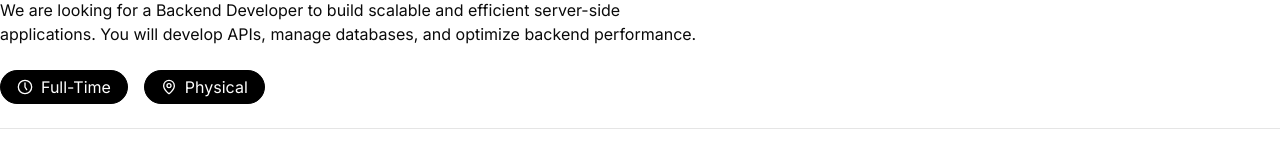
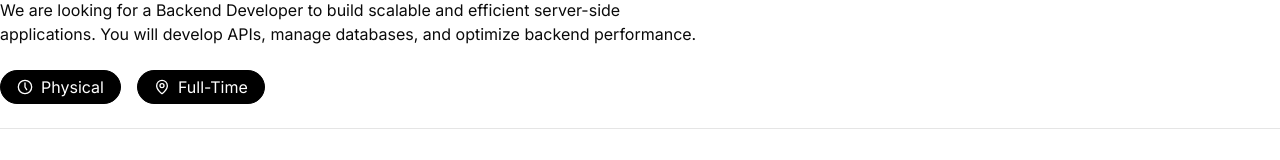
Before and after one commit to Kaveeshala/careerpage, a Next.js app: page /pages/careers/backendDeveloper in a window 1280 px wide. Shown: the part 168-328 px from the top of the page. Built offline with nearby package versions, Linux system fonts and the light colour scheme.

Commit message:
change details in jobdescription

```diff
--- a/app/data.js
+++ b/app/data.js
@@ -126,7 +126,7 @@ const careerDetails = {
         description: "We are looking for a Backend Developer to build scalable and efficient server-side applications. You will develop APIs, manage databases, and optimize backend performance.",
         salary: "LKR 100,000 - LKR 230,000",
         jobType: "Full-Time",
-    location: "Physical",
+        location: "Physical",
         responsibilities: [
             "Develop and maintain backend services and APIs.",
             "Optimize application performance and security.",
@@ -167,6 +167,7 @@ const careerDetails = {
         description: "We are looking for a creative and user-focused UI/UX Designer to join our team. You will design user-friendly interfaces and enhance user experience through research and innovation.",
         salary: "LKR 80,000 - LKR 180,000",
         jobType: "Part-Time",
+        location: "Remote",
         responsibilities: [
             "Conduct user research and analyze feedback to improve designs.",
             "Create wireframes, prototypes, and high-fidelity designs.",
--- a/app/pages/careers/[careerId]/page.js
+++ b/app/pages/careers/[careerId]/page.js
@@ -32,12 +32,12 @@ export default function CareerDetailPage() {
       <div className="flex gap-4 mt-6">
           <span className="flex items-center gap-2 border border-black rounded-full px-4 py-1 text-[16px] bg-black text-white">
           <Clock5 className="w-4 h-4"/>
-          {career.jobType}
+          {career.location}
           </span>
 
           <span className="flex items-center gap-2 border border-black rounded-full px-4 py-1 text-[16px] bg-black text-white">
           <MapPin className="w-4 h-4" />
-          {career.location}
+          {career.jobType}
           </span>
       </div>
 
```
